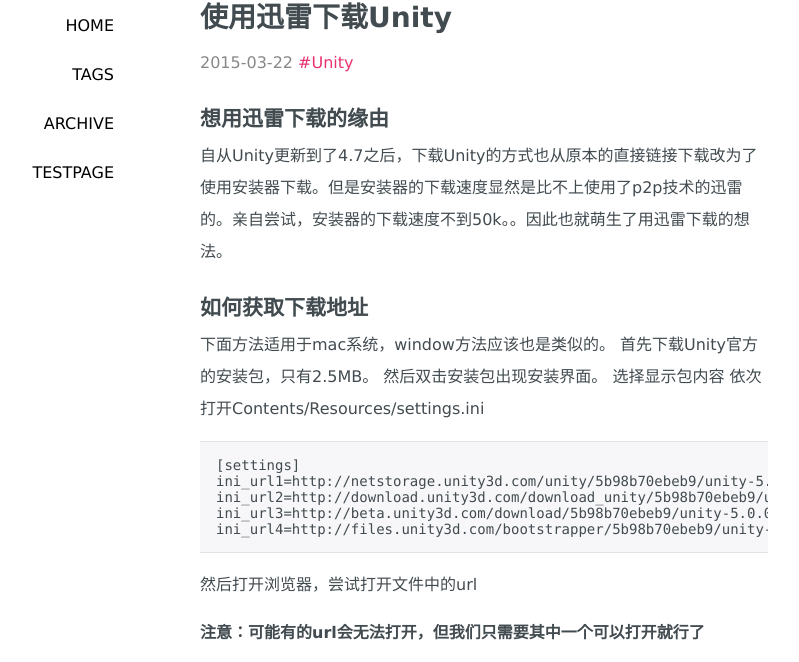
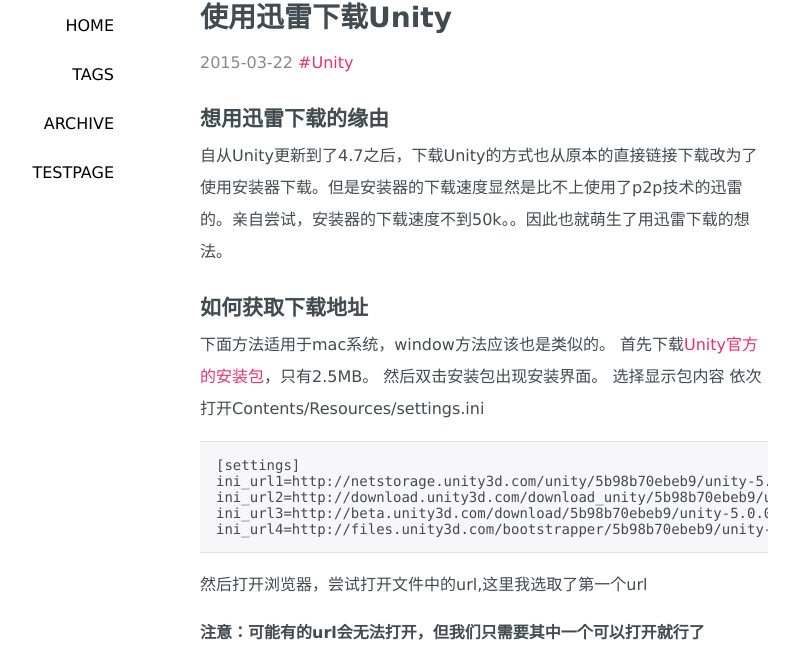
Before and after one commit to hot/hot.github.io, a plain HTML site: page F9VW5pdHk=.html in a window 1280 px wide. Shown: the part 124-786 px from the top of the page, without its empty margins (156-955 px from the left). Drawn offline with nearby package versions, Linux system fonts and the light colour scheme; some packages are replaced by stand-ins of ours; a script that the page names is missing.

Commit message:
使用迅雷下载Unity

````diff
--- a/F9VW5pdHk=.html
+++ b/F9VW5pdHk=.html
@@ -30,7 +30,7 @@
 
 ##如何获取下载地址
 下面方法适用于mac系统，window方法应该也是类似的。
-首先下载Unity官方的安装包，只有2.5MB。
+首先下载[Unity官方的安装包](http://unity3d.com/get-unity)，只有2.5MB。
 然后双击安装包出现安装界面。
 选择显示包内容
 依次打开Contents/Resources/settings.ini
@@ -42,7 +42,7 @@
 ini_url4=http://files.unity3d.com/bootstrapper/5b98b70ebeb9/unity-5.0.0f4-osx.ini
 ```
 
-然后打开浏览器，尝试打开文件中的url
+然后打开浏览器，尝试打开文件中的url,这里我选取了第一个url
 
 **注意：可能有的url会无法打开，但我们只需要其中一个可以打开就行了**
 
@@ -87,7 +87,7 @@
 ```
 最后将url组合一下就可以找到真正的下载地址了。
 组合方法：
-* 复制打开上述文件的url，将最后的unity-xxx.ini替换为网页中的url的值即可
+ `复制打开上述文件的url，将最后的unity-xxx.ini替换为网页中的url的值即可`
 
 例如WebPlayer的下载地址为：
 `http://netstorage.unity3d.com/unity/5b98b70ebeb9/MacWebPlayerInstaller/WebPlayer.pkg`
@@ -103,7 +103,7 @@
 <h2 id="">如何获取下载地址</h2>
 
 <p>下面方法适用于mac系统，window方法应该也是类似的。
-首先下载Unity官方的安装包，只有2.5MB。
+首先下载<a href="http://unity3d.com/get-unity">Unity官方的安装包</a>，只有2.5MB。
 然后双击安装包出现安装界面。
 选择显示包内容
 依次打开Contents/Resources/settings.ini</p>
@@ -115,7 +115,7 @@
 ini_url4=http://files.unity3d.com/bootstrapper/5b98b70ebeb9/unity-5.0.0f4-osx.ini
 </code></pre>
 
-<p>然后打开浏览器，尝试打开文件中的url</p>
+<p>然后打开浏览器，尝试打开文件中的url,这里我选取了第一个url</p>
 
 <p><strong>注意：可能有的url会无法打开，但我们只需要其中一个可以打开就行了</strong></p>
 
@@ -161,7 +161,7 @@
 
 <p>最后将url组合一下就可以找到真正的下载地址了。
 组合方法：
-* 复制打开上述文件的url，将最后的unity-xxx.ini替换为网页中的url的值即可</p>
+ <code>复制打开上述文件的url，将最后的unity-xxx.ini替换为网页中的url的值即可</code></p>
 
 <p>例如WebPlayer的下载地址为：
 <code>http://netstorage.unity3d.com/unity/5b98b70ebeb9/MacWebPlayerInstaller/WebPlayer.pkg</code></p>
````
